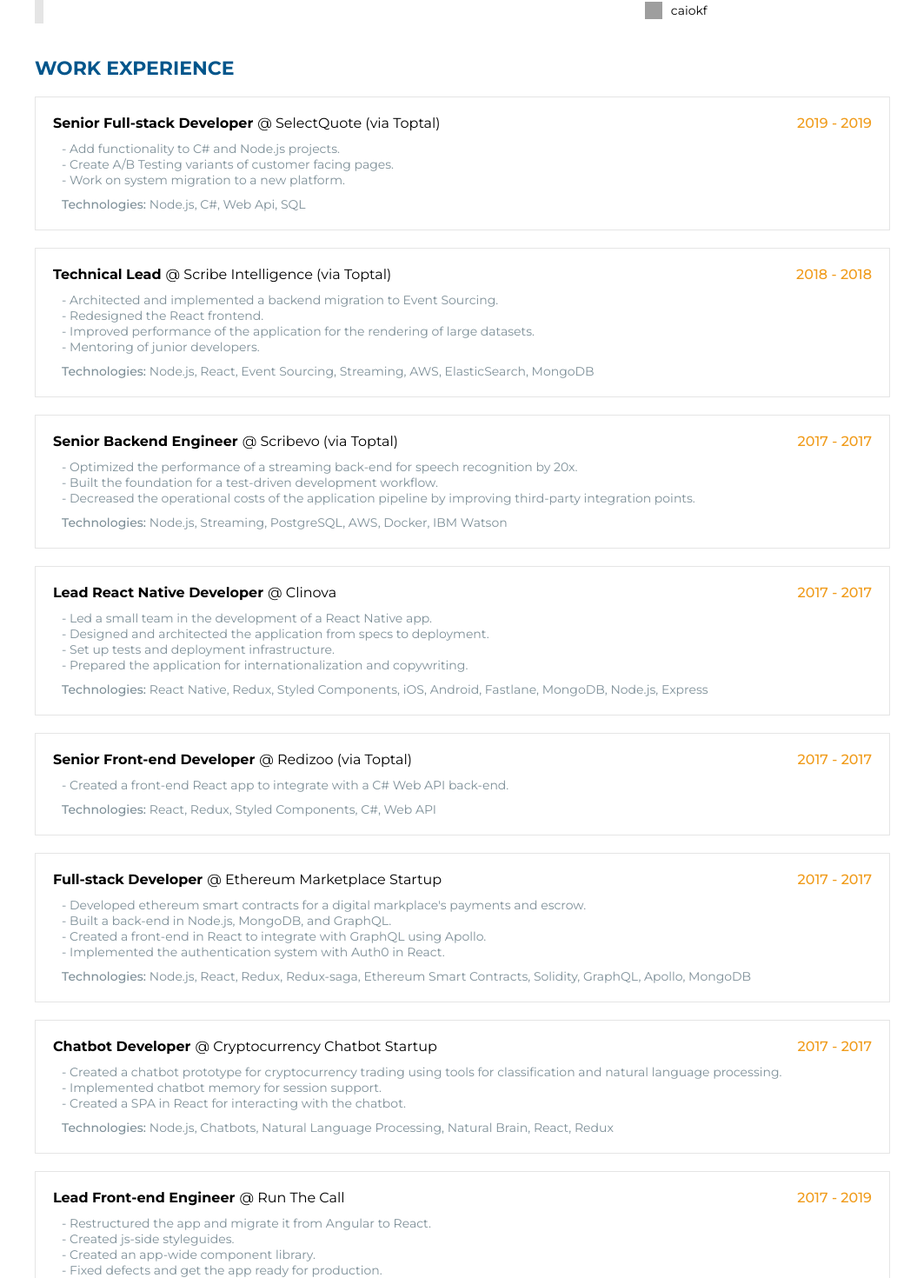
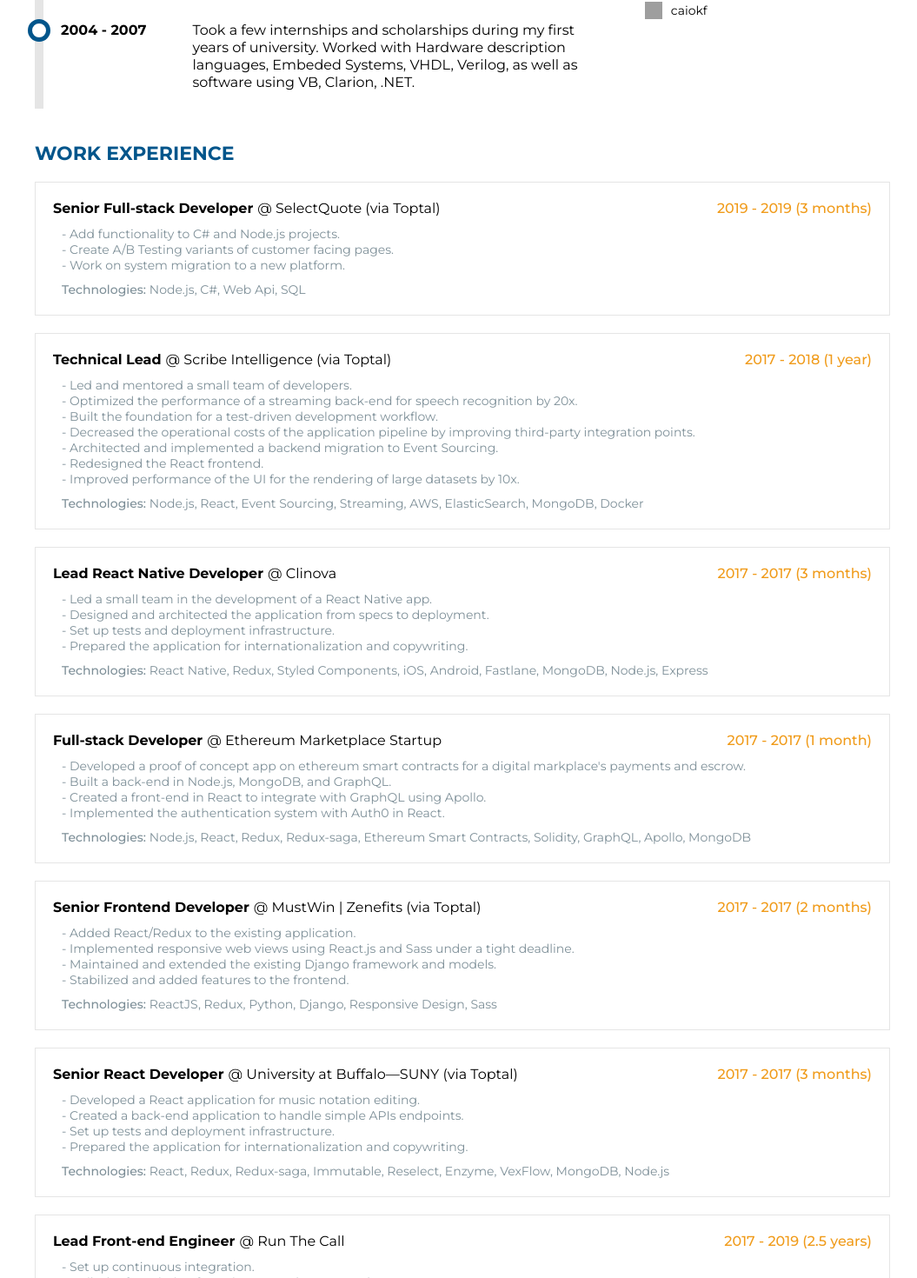
Before and after one commit to caiokf/profile-page, a React (Create React App) app: page / in a window 1280 px wide. Shown: the part 680-2150 px from the top of the page at 87% size, without its empty margins (88-1143 px from the left). Built offline with nearby package versions, Linux system fonts and the light colour scheme; grey boxes are pictures that could not be loaded.

Commit message:
rewording career overview

```diff
--- a/src/components/WorkExperience.js
+++ b/src/components/WorkExperience.js
@@ -21,7 +21,7 @@
                 : <CompanyText className="work-company-text">@ {x.company}</CompanyText>
               }
               {x.via && <span> (via {x.via})</span>}
-              <When>{year(x.startDate)} - {year(x.endDate)}</When>
+              <When>{year(x.startDate)} - {year(x.endDate)} ({x.duration})</When>
             </Title>
 
             <Summary>{x.summary}</Summary>
--- a/src/resume.json
+++ b/src/resume.json
@@ -89,6 +89,7 @@
       "website": "https://www.selectquote.com",
       "startDate": "2019-03-25",
       "endDate": "2019-06-21",
+      "duration": "3 months",
       "summary": "",
       "highlights": [
         "Add functionality to C# and Node.js projects.",
@@ -102,47 +103,20 @@
       "company": "Run The Call",
       "position": "Lead Front-end Engineer",
       "website": "https://runthecall.com/",
-      "startDate": "2017-08-25",
+      "startDate": "2017-01-13",
       "endDate": "2019-01-20",
+      "duration": "2.5 years",
       "summary": "",
       "highlights": [
+        "Set up continuous integration.",
+        "Built the foundation for unit tests and automated acceptance tests.",
+        "Stabilized and added features to the frontend.",
         "Restructured the app and migrate it from Angular to React.",
         "Created js-side styleguides.",
         "Created an app-wide component library.",
         "Fixed defects and get the app ready for production."
       ],
-      "technologies": "React.js, Redux, Redux-saga, styled-components"
-    },
-
-    {
-      "company": "Scribe Intelligence",
-      "via": "Toptal",
-      "position": "Technical Lead",
-      "website": "https://www.scribeintelligence.com/",
-      "startDate": "2018-06-11",
-      "endDate": "2018-08-24",
-      "summary": "",
-      "highlights": [
-        "Architected and implemented a backend migration to Event Sourcing.",
-        "Redesigned the React frontend.",
-        "Improved performance of the application for the rendering of large datasets.",
-        "Mentoring of junior developers."
-      ],
-      "technologies": "Node.js, React, Event Sourcing, Streaming, AWS, ElasticSearch, MongoDB"
-    },
-
-    {
-      "company": "Cryptocurrency Chatbot Startup",
-      "position": "Chatbot Developer",
-      "startDate": "2017-10-10",
-      "endDate": "2017-10-17",
-      "summary": "",
-      "highlights": [
-        "Created a chatbot prototype for cryptocurrency trading using tools for classification and natural language processing.",
-        "Implemented chatbot memory for session support.",
-        "Created a SPA in React for interacting with the chatbot."
-      ],
-      "technologies": "Node.js, Chatbots, Natural Language Processing, Natural Brain, React, Redux"
+      "technologies": "JavaScript, AngularJS, GraphQL, Docker, Kubernetes, Google Cloud, Node.js, React.js, Redux, Redux-saga, styled-components"
     },
 
     {
@@ -150,9 +124,10 @@
       "position": "Full-stack Developer",
       "startDate": "2017-10-20",
       "endDate": "2017-11-25",
+      "duration": "1 month",
       "summary": "",
       "highlights": [
-        "Developed ethereum smart contracts for a digital markplace's payments and escrow.",
+        "Developed a proof of concept app on ethereum smart contracts for a digital markplace's payments and escrow.",
         "Built a back-end in Node.js, MongoDB, and GraphQL.",
         "Created a front-end in React to integrate with GraphQL using Apollo.",
         "Implemented the authentication system with Auth0 in React."
@@ -161,32 +136,24 @@
     },
 
     {
-      "company": "Redizoo",
+      "company": "Scribe Intelligence",
       "via": "Toptal",
-      "position": "Senior Front-end Developer",
-      "startDate": "2017-10-30",
-      "endDate": "2017-11-03",
+      "position": "Technical Lead",
+      "website": "https://www.scribeintelligence.com/",
+      "startDate": "2017-11-20",
+      "endDate": "2018-08-24",
+      "duration": "1 year",
       "summary": "",
       "highlights": [
-        "Created a front-end React app to integrate with a C# Web API back-end."
-      ],
-      "technologies": "React, Redux, Styled Components, C#, Web API"
-    },
-
-    {
-      "company": "Scribevo",
-      "via": "Toptal",
-      "position": "Senior Backend Engineer",
-      "website": "https://www.scribeintelligence.com/",
-      "startDate": "2017-11-20",
-      "endDate": "2017-12-07",
-      "summary": "",
-      "highlights": [
+        "Led and mentored a small team of developers.",
         "Optimized the performance of a streaming back-end for speech recognition by 20x.",
         "Built the foundation for a test-driven development workflow.",
-        "Decreased the operational costs of the application pipeline by improving third-party integration points."
+        "Decreased the operational costs of the application pipeline by improving third-party integration points.",
+        "Architected and implemented a backend migration to Event Sourcing.",
+        "Redesigned the React frontend.",
+        "Improved performance of the UI for the rendering of large datasets by 10x."
       ],
-      "technologies": "Node.js, Streaming, PostgreSQL, AWS, Docker, IBM Watson"
+      "technologies": "Node.js, React, Event Sourcing, Streaming, AWS, ElasticSearch, MongoDB, Docker"
     },
 
     {
@@ -195,6 +162,7 @@
       "webbsite": "https://www.caidr.co.uk/",
       "startDate": "2017-11-20",
       "endDate": "2017-12-07",
+      "duration": "3 months",
       "summary": "",
       "highlights": [
         "Led a small team in the development of a React Native app.",
@@ -211,6 +179,7 @@
       "position": "Senior React Developer",
       "startDate": "2017-04-24",
       "endDate": "2017-07-23",
+      "duration": "3 months",
       "summary": "",
       "highlights": [
         "Developed a React application for music notation editing.",
@@ -222,29 +191,13 @@
     },
 
     {
-      "company": "Run The Call",
-      "via": "Toptal",
-      "position": "Senior Frontend Developer",
-      "website": "https://runthecall.com/",
-      "startDate": "2017-01-13",
-      "endDate": "2017-03-30",
-      "summary": "",
-      "highlights": [
-        "Set up continuous integration.",
-        "Built the foundation for unit tests and automated acceptance tests.",
-        "Prepared the app for initial release.",
-        "Stabilized and added features to the frontend."
-      ],
-      "technologies": "JavaScript, AngularJS, Angular Material, GraphQL, Docker, Kubernetes, Google Cloud, Node.js"
-    },
-
-    {
       "company": "MustWin | Zenefits",
       "via": "Toptal",
       "position": "Senior Frontend Developer",
       "website": "https://www.zenefits.com",
       "startDate": "2017-08-22",
       "endDate": "2017-10-08",
+      "duration": "2 months",
       "summary": "",
       "highlights": [
         "Added React/Redux to the existing application.",
@@ -261,6 +214,7 @@
       "position": "Senior Fullstack Developer",
       "startDate": "2016-08-21",
       "endDate": "2016-04-04",
+      "duration": "6 months",
       "summary": "",
       "highlights": [
         "Worked as a JavaScript frontend developer on an AngularJS code base.",
@@ -277,6 +231,7 @@
       "website": "https://www.rackspace.com",
       "startDate": "2013-11-20",
       "endDate": "2015-02-01",
+      "duration": "1 year",
       "summary": "",
       "highlights": [
         "Worked on a continuous delivery pipeline with multiple deploys a day.",
@@ -294,6 +249,7 @@
       "website": "https://www.jse.co.za",
       "startDate": "2013-02-01",
       "endDate": "2013-11-01",
+      "duration": "9 months",
       "summary": "",
       "highlights": [
         "Implemented a pilot Agile project to be further followed by multiple teams within the organization.",
@@ -312,6 +268,7 @@
       "website": "https://www.visioncritical.com",
       "startDate": "2012-05-01",
       "endDate": "2014-11-01",
+      "duration": "8 months",
       "summary": "",
       "highlights": [
         "Built a platform for customized survey creation.",
@@ -329,7 +286,8 @@
       "position": "Technical Lead",
       "website": "https://www.measuredprogress.org",
       "startDate": "2010-08-01",
-      "endDate": "2011-11-01",
+      "endDate": "2012-03-01",
+      "duration": "1.5 years",
       "summary": "",
       "highlights": [
         "Built a rich client web application to manage custom student assessments.",
@@ -347,6 +305,7 @@
       "position": "Senior Web Developer",
       "startDate": "2010-02-15",
       "endDate": "2012-08-01",
+      "duration": "6 months",
       "summary": "",
       "highlights": [
         "Worked on a large-scale enterprise e-commerce with multi-continent distributed teams..",
@@ -362,6 +321,7 @@
       "website": "http://totvs.com",
       "startDate": "2009-09-01",
       "endDate": "2010-02-01",
+      "duration": "6 months",
       "summary": "This software factory works in the field of hospital management systems inside a large Enterprise of ERP systems. The product is used on some of the largest hospitals in Brazil, managing most of their processes and integrating with ERP systems, built using ASP.NET WebForms, AJAX  and COM+ technologies, with Oracle and MS SQL Server databases. The project had 15+ years old and was maintained by 50 developers using RUP methodologies. I worked as a developer and helped in the transition from old VCS to Subversion and advocated the use of Continuous Integration and unit testing practices that was later adopted by the company",
       "technologies": [
         "C#, MSSQL, Oracle",
@@ -376,6 +336,7 @@
       "website": "http://hos.com.br",
       "startDate": "2007-02-01",
       "endDate": "2009-09-01",
+      "duration": "3 years",
       "summary": "A software design house working in the field of pharmaceutical software systems. Initially I developed a few independent systems in C#, motivating the company to migrate their products from VB6. The team consisted of 12 developers and QAs who only had experience with Visual Basic 6 and manual testing experiences, together with a few product owners and business analysts shared between this project's and another teams. I provided training for the developers and QA team, on Agile  methodologies, Object-Oriented Design, C# and automated tests for smart client platforms, designed a Continuous Integration environment and started the project architecture and kick-off using Windows  Forms, WCF and ALT.NET stack.",
       "technologies": [
         "C#, Visual Basic, MSSQL, Firebird",
@@ -392,6 +353,7 @@
       "website": "http://conceitoweb.com.br",
       "startDate": "2007-09-01",
       "endDate": "2008-02-01",
+      "duration": "6 months",
       "summary": "This digital design company was hired to build an e-commerce portal solution for a large client. This project consisted on a concept they called \"virtual shopping center\", where users could buy an e-commerce store on-line  and customize it. This solution was a greenfield application, though it needed to integrate with some systems and had some restrictions on the programming language, with certain architectural decisions required by the client. I was brought in to design the solution architecture and the development kick-off of the project working with a Product Owner, a Project Manager, and 7 Application/Database developers through the completion of the project. This project was develop in VB.NET and ASP.NET WebForms technology in a mix of Waterfall and Iterative methodologies, with the a closed-scope defined prior to the start of the project and a very short  deadline.",
       "technologies": "VB.NET, MSSQL, E-commerce multi-tiered application"
     },
@@ -402,6 +364,7 @@
       "website": "http://solontavares.com/",
       "startDate": "2006-05-01",
       "endDate": "2007-11-01",
+      "duration": "1.5 years",
       "summary": "Part time trainer on this state-run technical school, teaching subjects on the course of Software Development and Analysis. Among some of the subjects taught are: Software  Development, Systems Analysis, Object-Oriented Programming and Design, and Data Structures and Algorithms.",
       "technologies": "Formal teaching experience"
     },
@@ -412,6 +375,7 @@
       "website": "http://zeta.com.br",
       "startDate": "2005-11-01",
       "endDate": "2006-07-01",
+      "duration": "8 months",
       "summary": "In-house developed ERP system. As a developer, I worked on some of the application modules in Clarion language, with Topspeed database.",
       "technologies": "Clarion, Topspeed"
     },
@@ -422,6 +386,7 @@
       "website": "http://www.serverinformatica.com.br",
       "startDate": "2005-01-01",
       "endDate": "2005-06-01",
+      "duration": "6 months",
       "summary": "ServerObras is the main product of this company, and it's focused on the construction sector for architecture and engineering contractors, used by the some of the largest construction companies in Brazil. As a developer on this project, I worked with Visual Basic 6 and ASP.",
       "technologies": "Visual Basic 6, Classic ASP, MSSQL"
     }
@@ -430,22 +395,22 @@
   "career": [
     {
       "date": "2004 - 2007",
-      "description": "University and Internships",
+      "description": "Took a few internships and scholarships during my first years of university. Worked with Hardware description languages, Embeded Systems, VHDL, Verilog, as well as software using VB, Clarion, .NET.",
       "size": 4
     },
     {
       "date": "2007 - 2010",
-      "description": "Finished university and started working as a Senior Developer",
+      "description": "Started working as Senior Developer while finishing my university degree. Mostly VB.NET and C#, Windows Forms and WebForms, moving into ASP.NET MVC.",
       "size": 4
     },
     {
       "date": "2010 - 2015",
-      "description": "Worked as an agile consultant on ThoughtWorks. Many different projects and technology stacks",
+      "description": "Worked as an agile consultant and technical lead at ThoughtWorks for 5 years. Participated in many different projects and technology stacks on small and large projects.",
       "size": 6
     },
     {
       "date": "2015 - current",
-      "description": "Working as an independent contractor as well as through Toptal",
+      "description": "Working as an independent contractor as well as through Toptal. Mostly short projects but with a few ongoing/recurring clients.",
       "size": 5
     }
   ],
```
